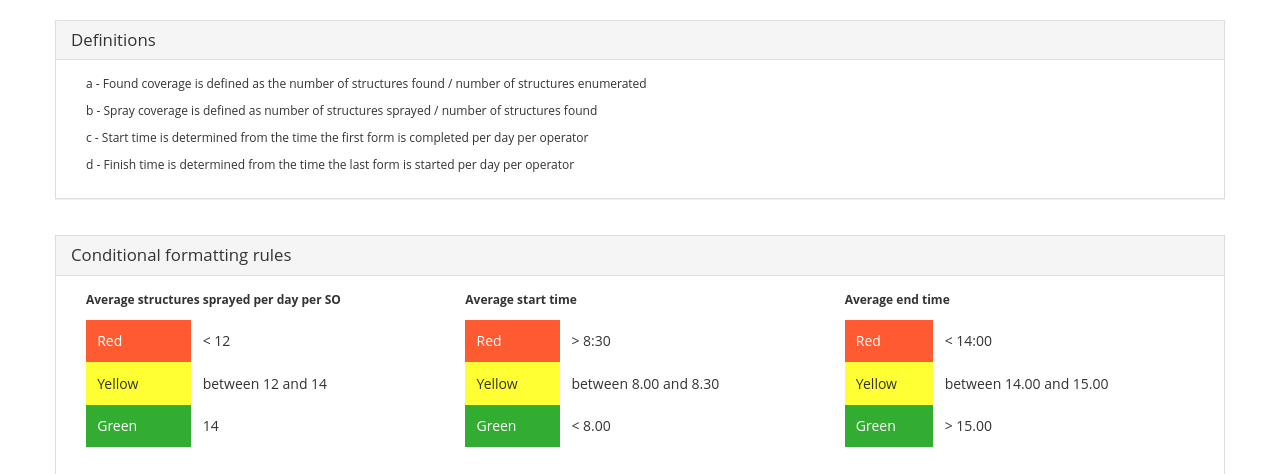
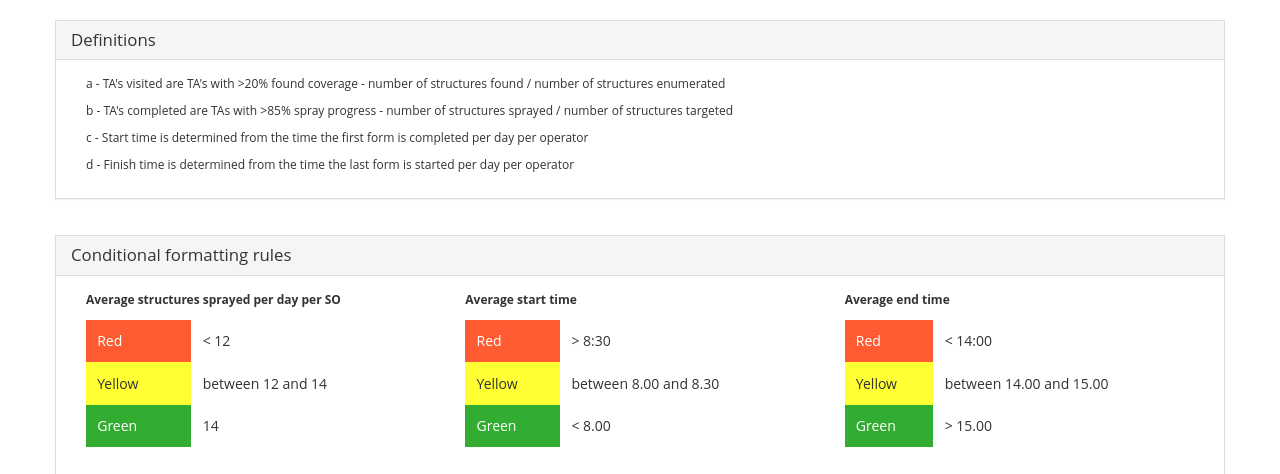
Before and after one commit to onaio/mspray, a Django app: template mspray/apps/main/templates/definitions-and-conditions.html in a window 1280 px wide. Shown: the part 52-526 px from the top of the page. Run offline with Django 3.2, Linux system fonts and the light colour scheme; the template is opened without the code that fills it, so the values that code supplies are empty; some libraries are stand-ins or nearby versions.

Commit message:
update definitions

```diff
--- a/mspray/apps/main/templates/definitions-and-conditions.html
+++ b/mspray/apps/main/templates/definitions-and-conditions.html
@@ -10,10 +10,18 @@
                     </div>
                     <div class="panel-body">
                         <div class="col-md-12">
-                            <p>a - Found coverage is defined as the number of structures found / number of structures enumerated</p>
-                            <p>b - Spray coverage is defined as number of structures sprayed / number of structures found</p>
-                            <p>c - Start time is determined from the time the first form is completed per day per operator</p>
-                            <p>d - Finish time is determined from the time the last form is started per day per operator</p>
+                            <p>
+                                a - TA's visited are TA's with >20% found coverage - number of structures found / number of structures enumerated
+                            </p>
+                            <p>
+                                b - TA's completed are TAs with >85% spray progress - number of structures sprayed / number of structures targeted
+                            </p>
+                            <p>
+                                c - Start time is determined from the time the first form is completed per day per operator
+                            </p>
+                            <p>
+                                d - Finish time is determined from the time the last form is started per day per operator
+                            </p>
                         </div>
 
                     </div>
```
